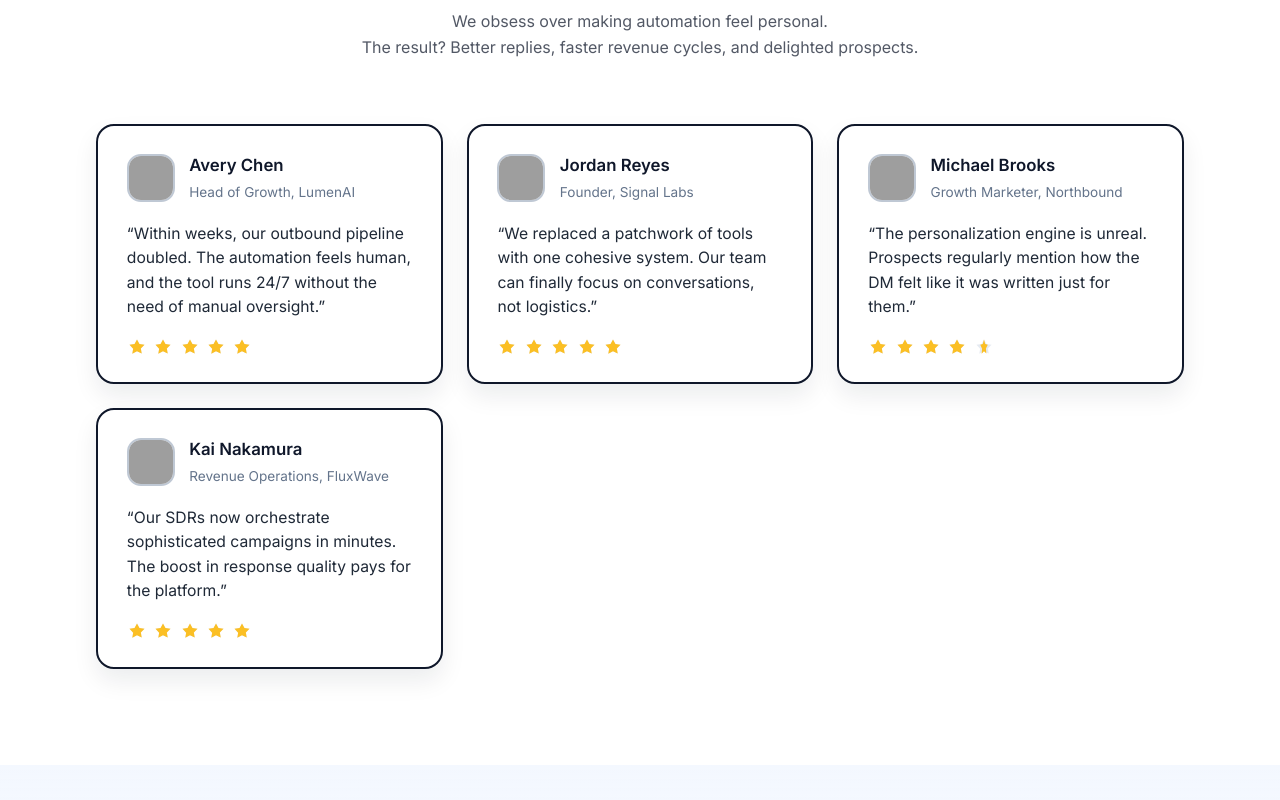
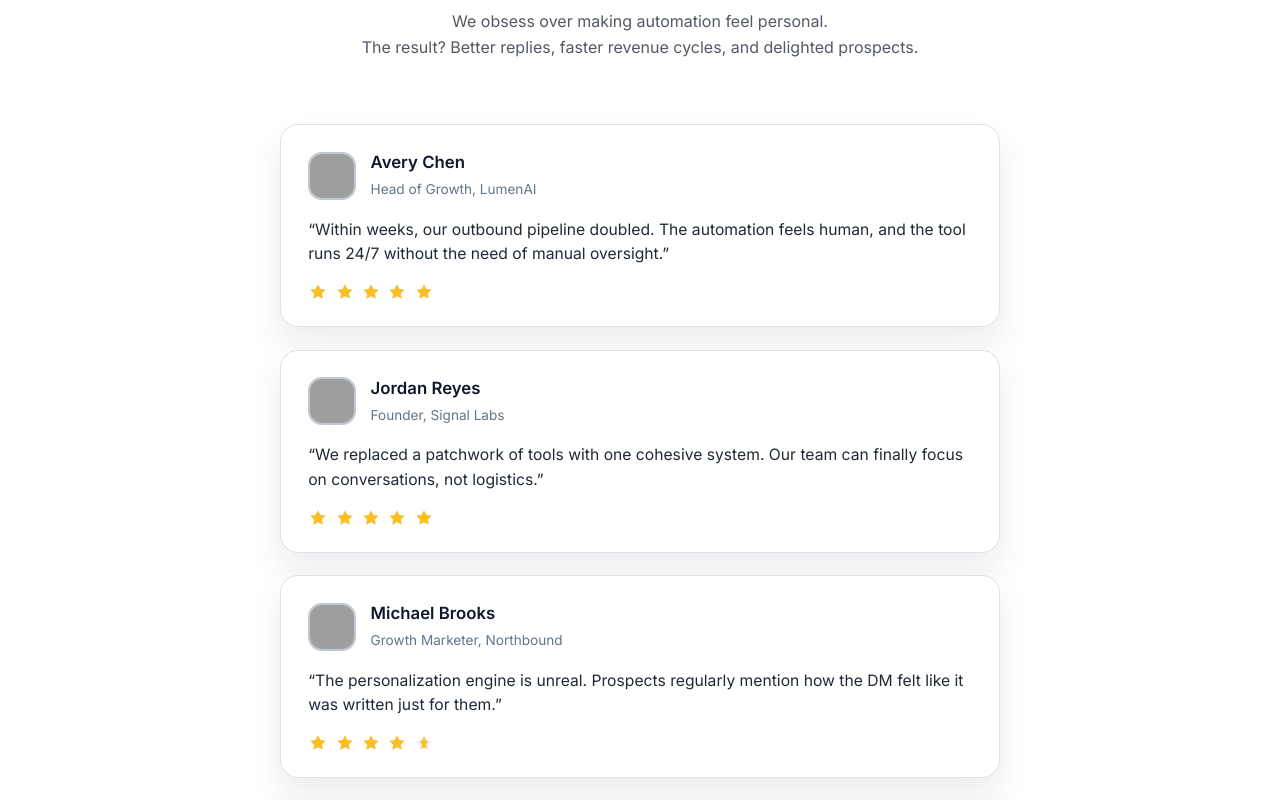
Before and after one commit to nowtoday2053/AutoXDM, a React (Vite) app: page / in a window 1280 px wide. Shown: the part 2040-2840 px from the top of the page. Built offline with nearby package versions, Linux system fonts and the light colour scheme; grey boxes are pictures that could not be loaded; a web font is replaced by a local one.

Commit message:
Stack and restyle testimonials

```diff
--- a/src/style.css
+++ b/src/style.css
@@ -822,19 +822,21 @@ section {
 
 .carousel {
   display: grid;
-  grid-template-columns: repeat(auto-fit, minmax(280px, 1fr));
-  gap: 1.5rem;
+  grid-template-columns: 1fr;
+  gap: 1.4rem;
+  max-width: 720px;
+  margin: 0 auto;
 }
 
 .testimonial-card {
   position: relative;
   border-radius: 18px;
-  border: 2px solid #0f172a;
-  background: #ffffff;
-  padding: 1.6rem 1.8rem;
-  display: grid;
-  gap: 1.1rem;
-  box-shadow: 0 12px 24px rgba(15, 23, 42, 0.08);
+  border: 1px solid rgba(15, 23, 42, 0.12);
+  background: rgba(255, 255, 255, 0.98);
+  padding: 1.5rem 1.7rem;
+  display: grid;
+  gap: 1rem;
+  box-shadow: 0 18px 34px rgba(15, 23, 42, 0.08);
 }
 
 .testimonial-header {
@@ -1297,12 +1299,20 @@ section {
   .hero-copy {
     text-align: center;
     align-items: center;
+    justify-content: center;
+    width: 100%;
+    max-width: min(32rem, 100%);
+    margin: 0 auto;
+  }
+
+  .hero-copy h1 {
+    width: 100%;
+    overflow-wrap: anywhere;
   }
 
   .hero-copy p {
-    max-width: 100%;
-  }
-
+    max-width: min(34ch, 100%);
+  }
   .hero-cta .magnetic-button {
     width: 100%;
     min-width: 0;
@@ -1318,20 +1328,15 @@ section {
   }
 
   .carousel {
-    display: inline-flex;
-    gap: 1.25rem;
-    overflow-x: auto;
-    padding-bottom: 0.5rem;
-    scroll-snap-type: x mandatory;
-  }
-
-  .carousel::-webkit-scrollbar {
-    display: none;
+    display: grid;
+    grid-template-columns: 1fr;
+    gap: 1.1rem;
+    max-width: min(560px, 100%);
+    margin: 0 auto;
   }
 
   .testimonial-card {
-    min-width: 85%;
-    scroll-snap-align: center;
+    min-width: auto;
   }
 
   .pricing-card {
```
